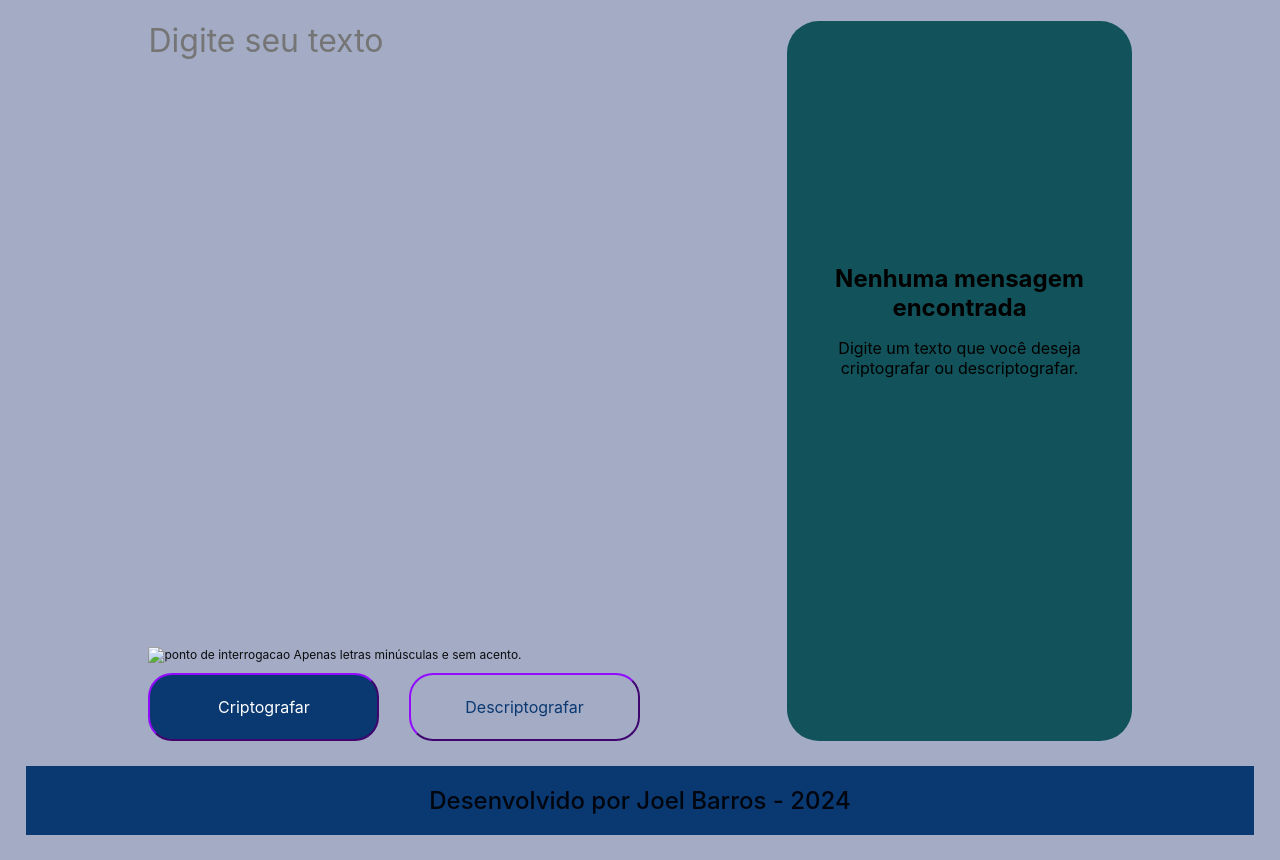
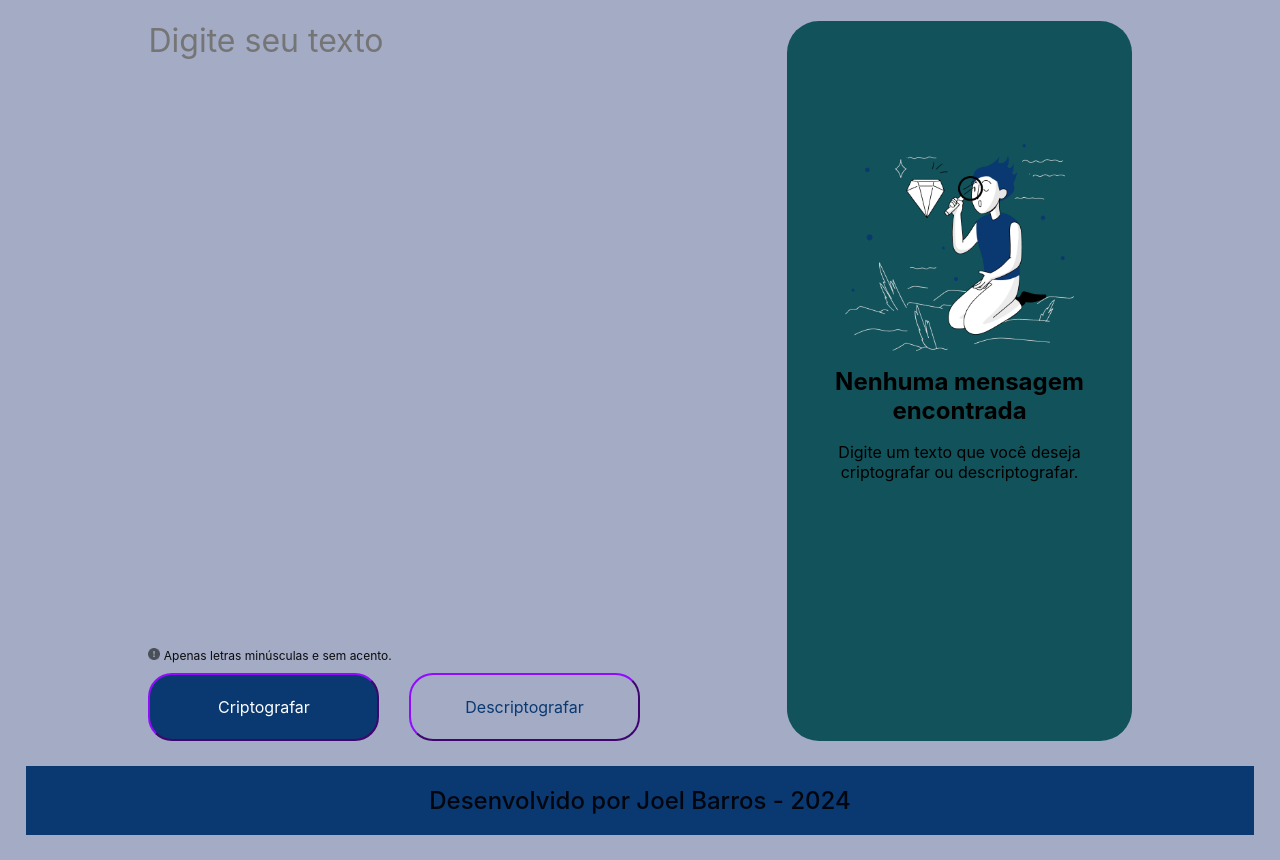
Before and after one commit to jbarros77/decodificador-texto, a plain HTML site: page index.html in a window 1280 px wide. Shown: the part 49-909 px from the top of the page. Drawn offline with Linux system fonts and the light colour scheme; the site is published under a folder, as on GitHub Pages, so addresses that start at the root find nothing.

Commit message:
alteração nos diretórios de imagens

```diff
--- a/index.html
+++ b/index.html
@@ -9,14 +9,14 @@
 </head>
 <body>
     <header>
-        <img src="/assets/logo.png" alt="Logo da Alura">
+        <img src="assets/logo.png" alt="Logo da Alura">
     </header>
 
     <main>
         <div class="entrada">
             <textarea name="" id="textoEntrada" rows="6" placeholder="Digite seu texto"></textarea>
 
-            <p class="aviso"><img src="/assets/ponto-interrogacao.png" alt="ponto de interrogacao" class="avisoImg"> Apenas letras minúsculas e sem acento.</p>
+            <p class="aviso"><img src="assets/ponto-interrogacao.png" alt="ponto de interrogacao" class="avisoImg"> Apenas letras minúsculas e sem acento.</p>
 
             <div class="botoes">
                 <button class="botao" id="criptografar" onclick="criptografar()">Criptografar</button>
@@ -26,7 +26,7 @@
 
         <div class="saida">
             <div id="mensagemNaoEncontrada">
-                <img src="/assets/sem-mensagem.png" alt="" class="sem-mensagem">
+                <img src="assets/sem-mensagem.png" alt="" class="sem-mensagem">
                 <h1 class="h1SemMensagem">Nenhuma mensagem encontrada</h1>
                 <p class="pSemMensagem">Digite um texto que você deseja criptografar ou descriptografar.</p>
             </div>
```
